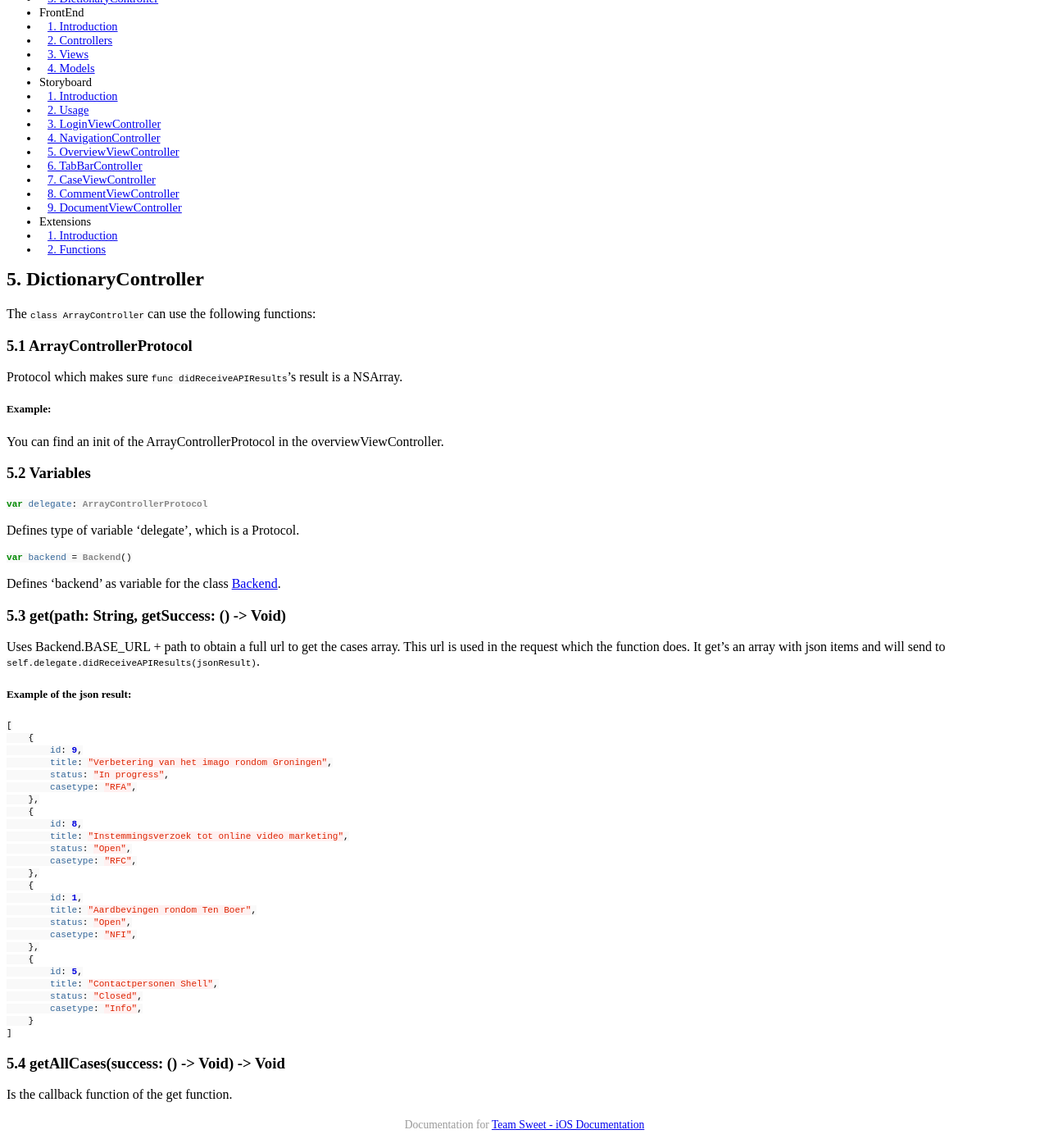
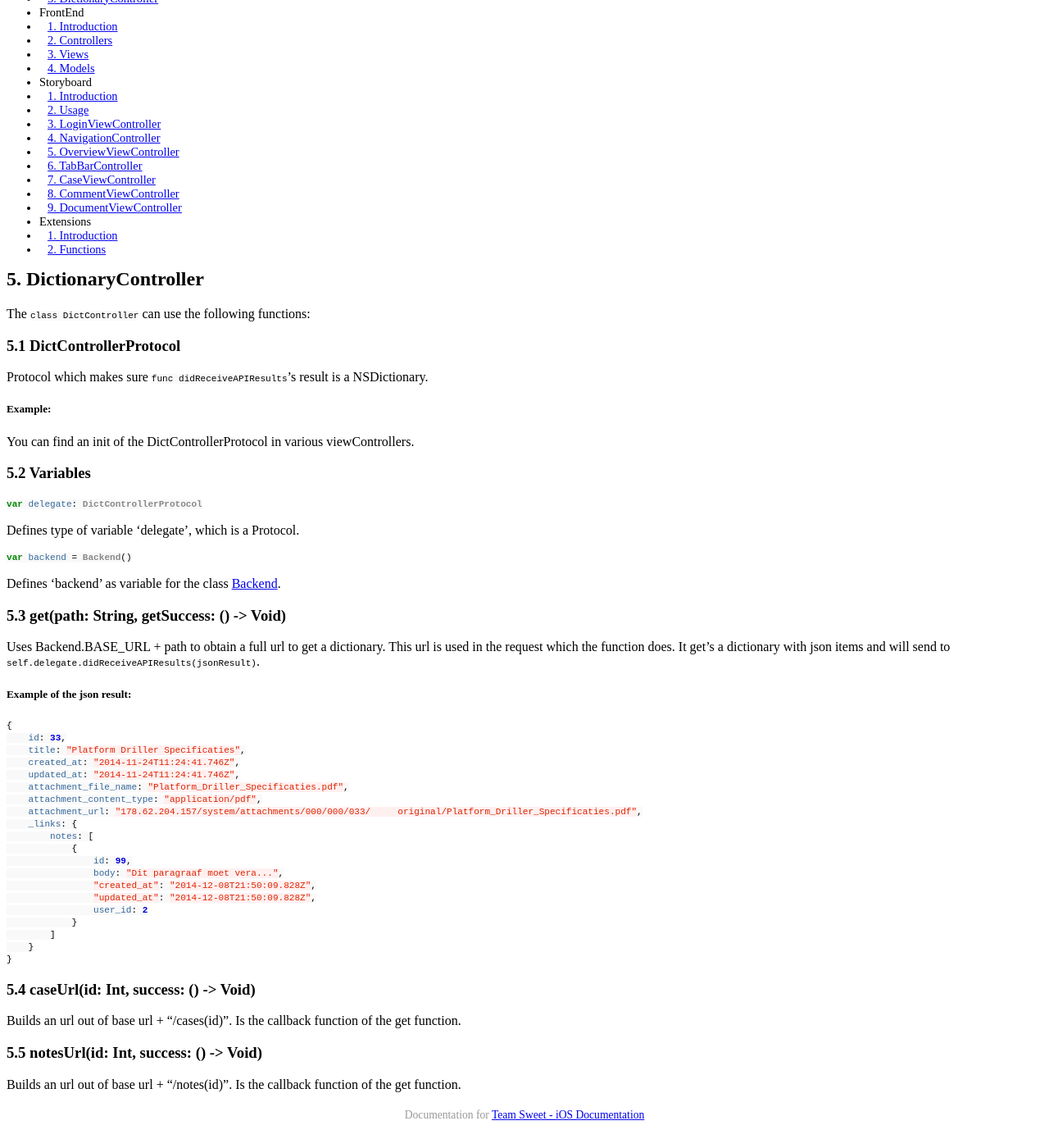
Before and after one commit to Aspoz/Sweet-iOS-Docs, a Jekyll site: the page built from _posts/2015-01-13-backend-dictionarycontroller.md, in a window 1280 px wide and 1400 px high, scrolled down 228 px. Shown: the whole window at 82% size. Built offline with Jekyll 4.4.1, drawn with Linux system fonts in a browser that asks for light colours; Markdown is read by kramdown in place of the engine named in the settings; a style sheet for code colours, icons or effects is not loaded.

Commit message:
Add dict controller

````diff
--- a/_posts/2015-01-13-backend-dictionarycontroller.md
+++ b/_posts/2015-01-13-backend-dictionarycontroller.md
@@ -5,17 +5,17 @@ category: back
 date: 2015-01-12 10:43:03
 ---
 
-The `class ArrayController` can use the following functions:
+The `class DictController` can use the following functions:
 
-### 5.1 ArrayControllerProtocol
-Protocol which makes sure `func didReceiveAPIResults`'s result is a NSArray.
+### 5.1 DictControllerProtocol
+Protocol which makes sure `func didReceiveAPIResults`'s result is a NSDictionary.
 
 ##### Example:
-You can find an init of the ArrayControllerProtocol in the overviewViewController.
+You can find an init of the DictControllerProtocol in various viewControllers.
 
 ### 5.2 Variables
 ```swift
-var delegate: ArrayControllerProtocol
+var delegate: DictControllerProtocol
 ```
 Defines type of variable 'delegate', which is a Protocol.
 
@@ -25,37 +25,36 @@ var backend = Backend()
 Defines 'backend' as variable for the class [Backend](../back/backend-introduction.html).
 
 ### 5.3 get(path: String, getSuccess: () -> Void)
-Uses Backend.BASE_URL + path to obtain a full url to get the cases array. This url is used in the request which the function does. It get's an array with json items and will send to `self.delegate.didReceiveAPIResults(jsonResult)`.
+Uses Backend.BASE_URL + path to obtain a full url to get a dictionary. This url is used in the request which the function does. It get's a dictionary with json items and will send to `self.delegate.didReceiveAPIResults(jsonResult)`.
 
 ##### Example of the json result:
 ```swift
-[
-    {
-        id: 9,
-        title: "Verbetering van het imago rondom Groningen",
-        status: "In progress",
-        casetype: "RFA",
-    },
-    {
-        id: 8,
-        title: "Instemmingsverzoek tot online video marketing",
-        status: "Open",
-        casetype: "RFC",
-    },
-    {
-        id: 1,
-        title: "Aardbevingen rondom Ten Boer",
-        status: "Open",
-        casetype: "NFI",
-    },
-    {
-        id: 5,
-        title: "Contactpersonen Shell",
-        status: "Closed",
-        casetype: "Info",
+{
+    id: 33,
+    title: "Platform Driller Specificaties",
+    created_at: "2014-11-24T11:24:41.746Z",
+    updated_at: "2014-11-24T11:24:41.746Z",
+    attachment_file_name: "Platform_Driller_Specificaties.pdf",
+    attachment_content_type: "application/pdf",
+    attachment_url: "178.62.204.157/system/attachments/000/000/033/     original/Platform_Driller_Specificaties.pdf",
+    _links: {
+        notes: [
+            {
+                id: 99,
+                body: "Dit paragraaf moet vera...",
+                "created_at": "2014-12-08T21:50:09.828Z",
+                "updated_at": "2014-12-08T21:50:09.828Z",
+                user_id: 2
+            }
+        ]
     }
-]
+}
 ```
 
-### 5.4 getAllCases(success: () -> Void) -> Void
+### 5.4 caseUrl(id: Int, success: () -> Void)
+Builds an url out of base url + "/cases\(id)".
 Is the callback function of the get function.
+
+### 5.5 notesUrl(id: Int, success: () -> Void)
+Builds an url out of base url + "/notes\(id)".
+Is the callback function of the get function.
````
Also changed, not shown: _posts/2015-01-13-backend-arraycontroller.md (+1 -1 lines).
